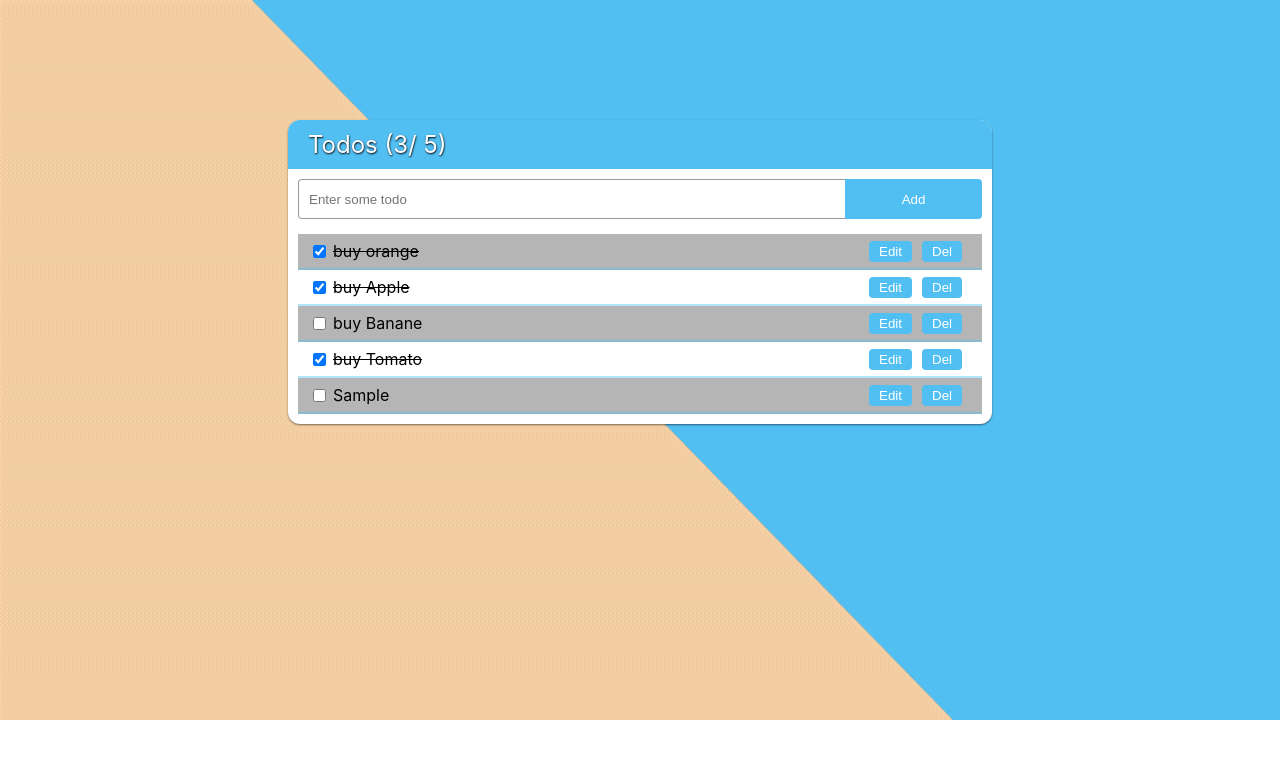
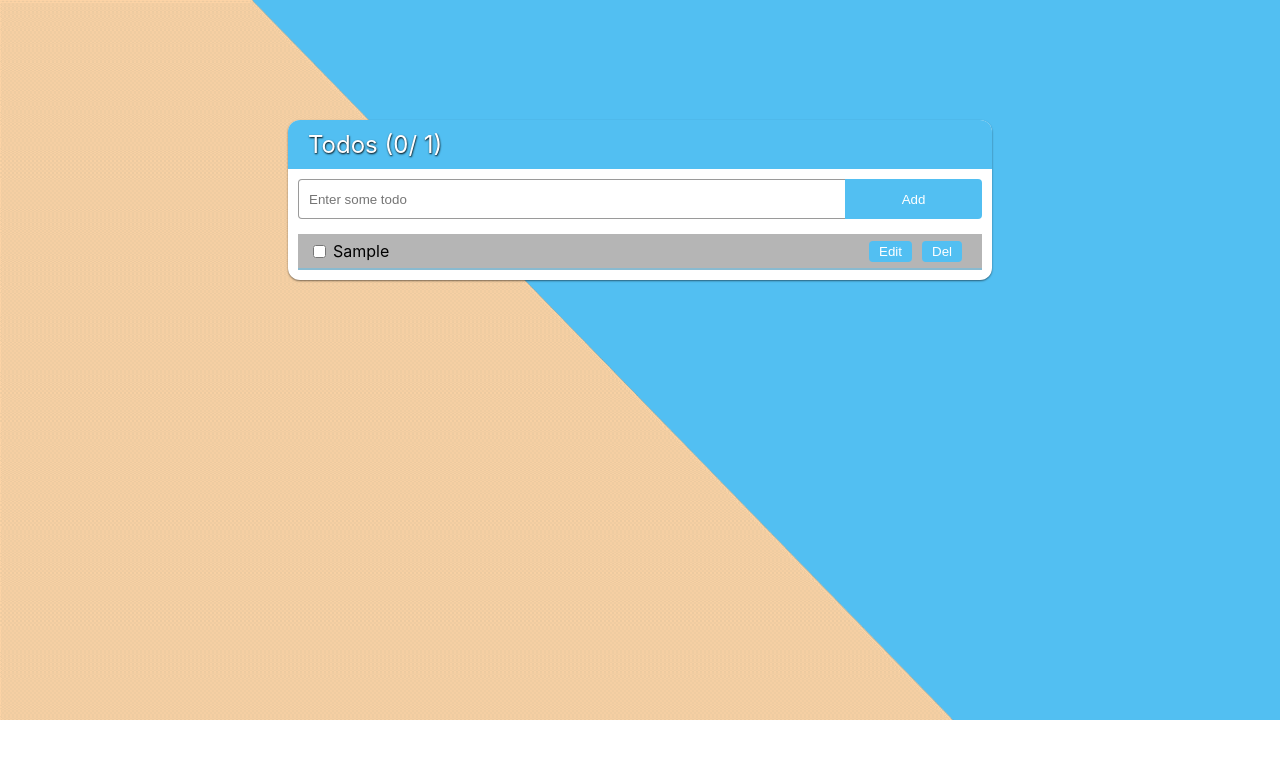
Before and after one commit to Rami-0/todo-react, a React (Create React App) app: page / in a window 1280 px wide. Both pictures are taken after typing "Sample" into the empty fields and a click on the button "Add". Shown: the top 758 px of the page. Built offline with nearby package versions, Linux system fonts and the light colour scheme.

Commit message:
feat: status and edit

```diff
--- a/src/App.css
+++ b/src/App.css
@@ -19,6 +19,9 @@
   margin-top: 15px;
 }
 
+button{
+  cursor: pointer;
+}
 button:hover{
   background-color: #52bff2c9;
 }
--- a/src/App.js
+++ b/src/App.js
@@ -5,10 +5,7 @@ import CreateTodo from "./components/createTodo/CreateTodo";
 import { useEffect, useState } from "react";
 import Test from "./components/Testa/Test";
 
-
-
-function App() {
-	const [todosArray, setTodos] = useState([
+const arr = [
 	{
 		id: 1,
 		title: "buy orange",
@@ -29,12 +26,65 @@ function App() {
 		title: "buy Tomato",
 		status: true,
 	},
-	]);
+];
+const getData = JSON.parse(localStorage.getItem("todos")) || [];
+function App() {
+
+
+	const [todosArray, setTodos] = useState(getData);
+
+	useEffect(()=>{
+		localStorage.setItem("todos" , JSON.stringify(todosArray))
+	},[todosArray])
+
 	console.log(todosArray);
 
-	const newTodos = todosArray.map((elem , index) => (
-		<Todo title={elem.title} status={elem.status} setTodos={setTodos} index={index} todosArray={todosArray}/>
+	const addTodo = (title) => {
+		setTodos([...todosArray ,  {
+			id: Date.now(),
+			title: title,
+			status: false,
+		}])
+	}
+	const onStatusChange = (id) => {
+    const newArr = todosArray.map((item) => {
+      if(item.id === id) {
+        return { ...item, status: !item.status }
+      }
+      return item
+    })
+    setTodos(newArr)
+  }
+
+  const onEditTodo = (id, newTitle) => {
+    const newArr = todosArray.map((item) => {
+      if(item.id === id) {
+        return {...item, title: newTitle}
+      }
+      return item
+    })
+    setTodos(newArr);
+  }
+
+	const deleteTodo = (id) => {
+		const filteredTodos = todosArray.filter((elem) => elem.id !== id);
+
+		// todosArray.splice(index,1);
+		setTodos([...filteredTodos]);
+	}
+
+	const newTodos = todosArray.map((elem, index) => (
+		<Todo
+			key={elem.id}
+			title={elem.title}
+			status={elem.status}
+			ID={elem.id}
+			deleteTodo={deleteTodo}
+			onStatusChange={onStatusChange}
+      onEditTodo={onEditTodo}
+			/>
 	));
+
 	return (
 		<div className="App">
 			<Header
@@ -42,7 +92,7 @@ console.log(todosArray);
 				length={todosArray.length}
 			/>
 			<div className="content">
-				<CreateTodo todosArray={todosArray} setTodos={setTodos}/>
+				<CreateTodo todosArray={todosArray} setTodos={setTodos} addTodo={addTodo} />
 				<div className="todosWrapper">{newTodos}</div>
 			</div>
 		</div>
--- a/src/components/createTodo/Create.module.css
+++ b/src/components/createTodo/Create.module.css
@@ -12,6 +12,7 @@
 }
 .input:focus {
   background-color: #52bff25f;
+  outline: none;
 }
 
 .button{
--- a/src/components/createTodo/CreateTodo.jsx
+++ b/src/components/createTodo/CreateTodo.jsx
@@ -1,30 +1,29 @@
 import { useState } from "react";
 import css from "./Create.module.css";
 
-const CreateTodo = ({todosArray , setTodos}) => {
-	const [label , setTitle] = useState("")
-
-	const data = {
-		title:label,
-		id:todosArray.length + 1,
-		status:false
-	}
+const CreateTodo = ({addTodo}) => {
+	const [title , setTitle] = useState("")
 
 	const onSubmit = (e) => {
 		e.preventDefault();
-		setTodos([...todosArray, data])
-		setTitle("")
+		if(title){
+			addTodo(title)
+			setTitle('')
+		}
+	}
+	const handleChange = (e) => {
+		setTitle(e.target.value)
 	}
 
 	return (
 		<div>
-			<form className={css.form} onSubmit={(e) => onSubmit(e)}>
+			<form className={css.form} onSubmit={onSubmit}>
 				<input
 					type="text"
 					placeholder="Enter some todo"
 					className={css.input}
-					value={label}
-					onChange={(e) => setTitle(e.target.value)}
+					value={title}
+					onChange={handleChange}
 				/>
 				<button className={css.button} type="submit">Add</button>
 			</form>
--- a/src/components/header/Header.jsx
+++ b/src/components/header/Header.jsx
@@ -1,9 +1,9 @@
 import css from "./Header.module.css"
 
-const Header = (props) => {
+const Header = ({checked, length }) => {
   return (
     <header className={css.header}>
-      <h1 className={css.h1}>Todos ({props.checked}/ {props.length})</h1>
+      <h1 className={css.h1}>Todos ({checked}/ {length})</h1>
     </header>
   )
 }
--- a/src/components/todo/Todo.jsx
+++ b/src/components/todo/Todo.jsx
@@ -1,24 +1,61 @@
 import { useState } from "react";
 import css from "./Todo.module.css";
 
-const Todo = ({title, status, setTodos , index , todosArray}) => {
+const Todo = ({
+	title,
+	status,
+	ID,
+	deleteTodo,
+	onStatusChange,
+	onEditTodo,
+}) => {
 
-	const [isClick , setClick] = useState(status)
-	const checked = () => {
-		setClick(!isClick);
-		todosArray[index].status = !isClick
-		setTodos([...todosArray])
-	}
-	console.log(todosArray);
+	const [isEdit, setEdit] = useState(false);
+	const [inputValue, setInputValue] = useState(title);
+
+	const handleEdit = () => {
+		setEdit(!isEdit);
+	};
+	const handleInput = (e) => {
+		setInputValue(e.target.value);
+	};
+	const submit = (e) => {
+		e.preventDefault();
+		onEditTodo(ID, inputValue);
+		setEdit(false);
+	};
+
+	// const checked = () => {
+	// 	setClick(!isClick);
+	// 	todosArray[index].status = !isClick
+	// 	setTodos([...todosArray])
+	// }
+	// console.log(todosArray);
+
 	return (
 		<div className={css.wrapper}>
-			<div className={css.form} action="">
-				<input checked={isClick} type="checkbox" name="" id="" onClick={()=>checked()} />
-				<p className={isClick ? css.checked :  ""}>{title}</p>
-			</div>
+			{isEdit ? (
+				<form onSubmit={submit}>
+					<input value={inputValue} onChange={handleInput} type="text" />
+					<button>Save</button>
+				</form>
+			) : (
+				<label>
+					<input
+						checked={status}
+						onChange={() => onStatusChange(ID)}
+						type="checkbox"
+					/>
+					<p className={status ? css.compleat : ""}>{title}</p>
+				</label>
+			)}
 			<div>
-				<button className={css.button}>Edit</button>
-				<button className={css.button}>Del</button>
+			<button className={css.button} onClick={handleEdit} >
+          Edit
+        </button>
+				<button className={css.button} onClick={() => deleteTodo(ID)}>
+					Del
+				</button>
 			</div>
 		</div>
 	);
--- a/src/components/todo/Todo.module.css
+++ b/src/components/todo/Todo.module.css
@@ -16,6 +16,12 @@
   left: 0;
   transition: 0.4s;
   opacity: 0.4;
+}
+
+.wrapper > label {
+  display: flex;
+  align-items: center;
+  grid-gap: 7px;
 }
 
 .wrapper:hover:after {
@@ -43,6 +49,13 @@
   z-index: 1;
   cursor: pointer;
 }
-.checked{
+.compleat {
   text-decoration: line-through;
 }
+
+.form > input[type=text] {
+  width: 80%;
+  background-color: white;
+  border: none;
+  color: black;
+}
```
Also changed, not shown: 2 other files (tests, documents, lock files or other folders). Lines whose indentation alone changed are shown as unchanged.
